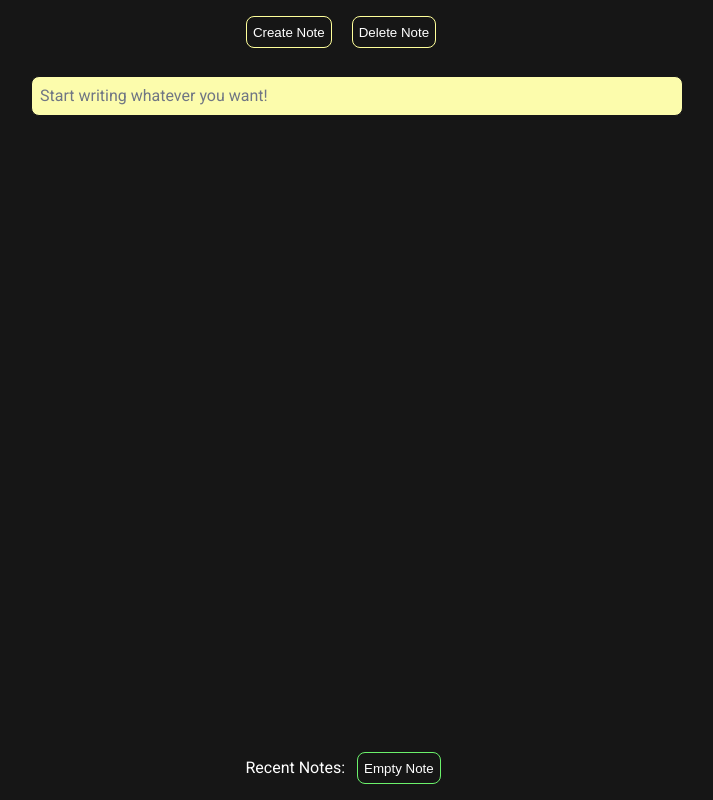
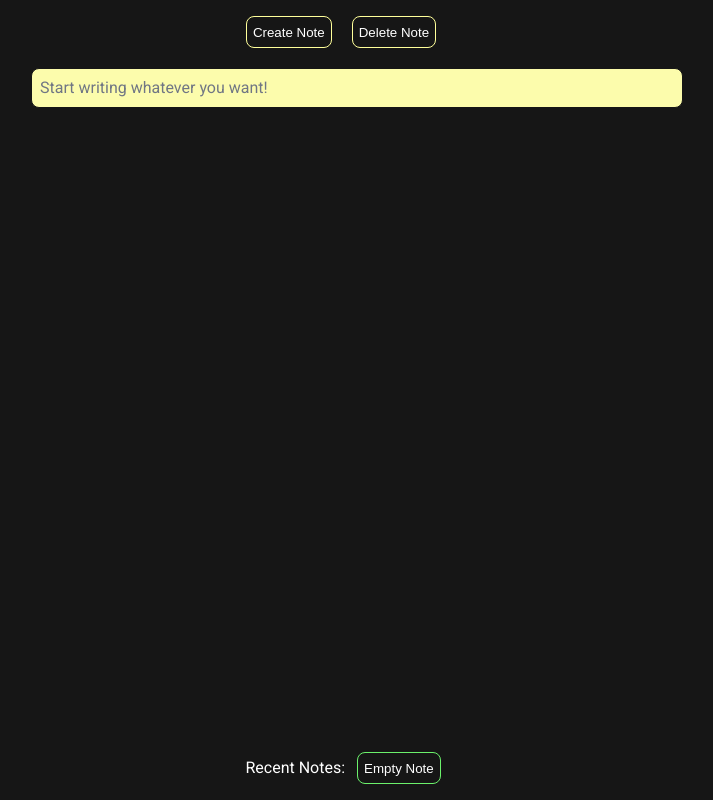
Before and after one commit to zayndamji/iNotes, a plain HTML site: page index.html in a window 1280 px wide. Shown: the whole page, without its empty margins (299-1012 px from the left). Drawn offline with Linux system fonts and the light colour scheme.

Commit message:
fixed note styling to fit better

```diff
--- a/styles.css
+++ b/styles.css
@@ -20,10 +20,12 @@ body {
 #focusedNote {
   width: 100%;
   position: fixed;
-  top: 64px;
+  top: 48px;
   bottom: 64px;
   overflow-y: scroll;
   overflow-x: hidden;
+  padding-bottom: 8px;
+  padding-top: 8px;
 }
 
 #notesList {
```
